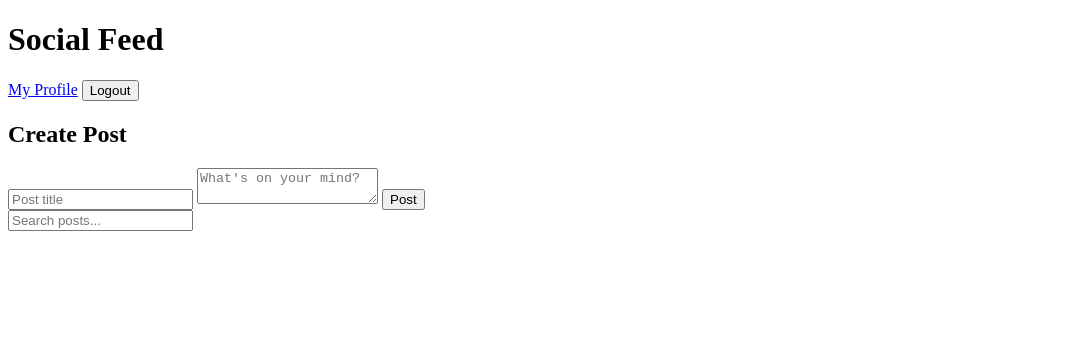
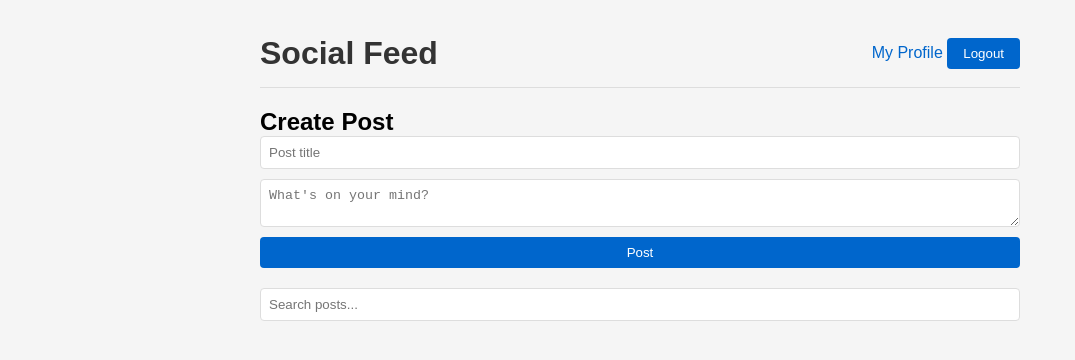
Before and after one commit to Jenng05/JS2-Course-Assignment, a plain HTML site: page feed.html in a window 1280 px wide. Shown: the whole page, without its empty margins (0-1075 px from the left). Drawn offline with Linux system fonts and the light colour scheme; no server answers; sample sign-in values are in the browser's storage.

Commit message:
Add CSS styles and link stylesheets to HTML files

```diff
--- a/css/style.css
+++ b/css/style.css
@@ -0,0 +1,70 @@
+* {
+    margin: 0;
+    padding: 0;
+    box-sizing: border-box;
+}
+
+body {
+    font-family: Arial, sans-serif;
+    max-width: 800px;
+    margin: 0 auto;
+    padding: 20px;
+    background-color: #f5f5f5;
+}
+
+header {
+    display: flex;
+    justify-content: space-between;
+    align-items: center;
+    padding: 15px 0;
+    margin-bottom: 20px;
+    border-bottom: 1px solid #ddd;
+}
+
+h1 {
+    color: #333;
+}
+
+form {
+    display: flex;
+    flex-direction: column;
+    gap: 10px;
+    margin-bottom: 20px;
+}
+
+input, textarea {
+    padding: 8px;
+    border: 1px solid #ddd;
+    border-radius: 4px;
+    width: 100%;
+}
+
+button {
+    padding: 8px 16px;
+    background-color: #0066cc;
+    color: white;
+    border: none;
+    border-radius: 4px;
+    cursor: pointer;
+}
+
+button:hover {
+    background-color: #0052a3;
+}
+
+.post {
+    background: white;
+    padding: 15px;
+    margin-bottom: 15px;
+    border-radius: 8px;
+    border: 1px solid #ddd;
+}
+
+a {
+    color: #0066cc;
+    text-decoration: none;
+}
+
+a:hover {
+    text-decoration: underline;
+}
--- a/feed.html
+++ b/feed.html
@@ -4,6 +4,7 @@
     <meta charset="UTF-8" />
     <meta name="viewport" content="width=device-width, initial-scale=1.0" />
     <title>Document</title>
+    <link rel="stylesheet" href="css/style.css" />
   </head>
   <body>
     <header>
```
Also changed, not shown: index.html (+1 -0 lines), post.html (+1 -0 lines), profile.html (+1 -0 lines), register.html (+1 -0 lines).
